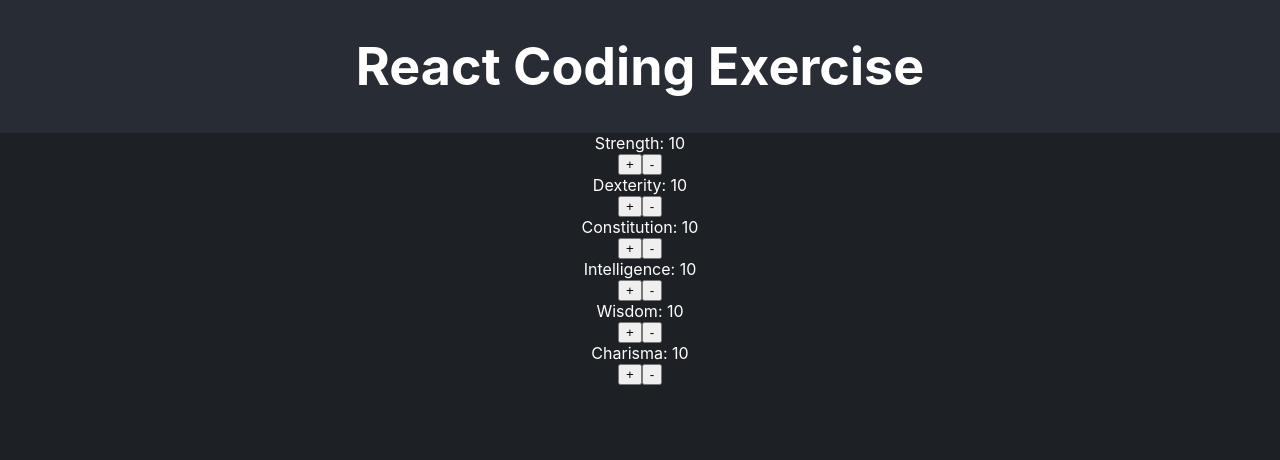
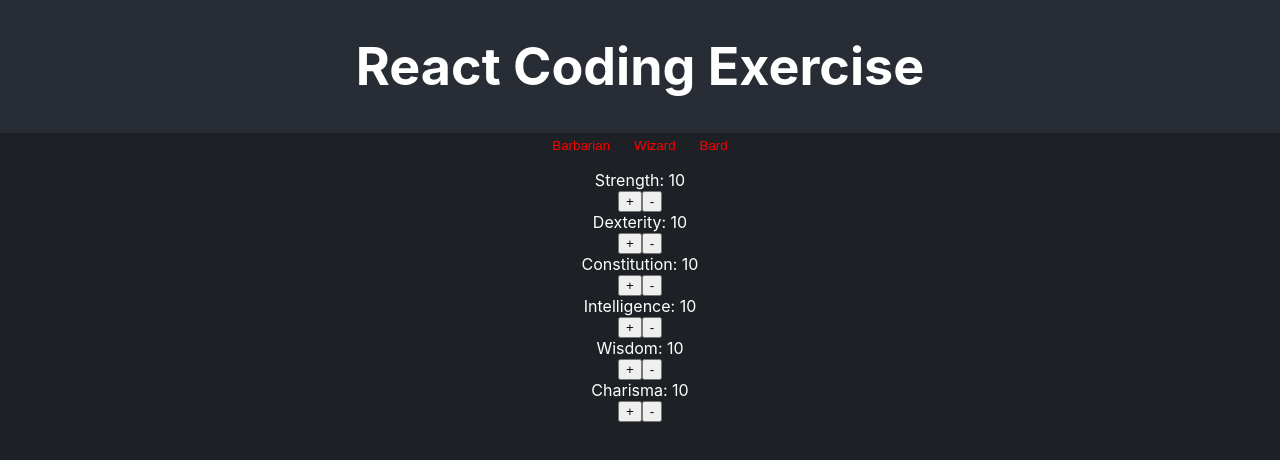
Before and after one commit to ChrisDusyk/recruiting-webapp-character, a React (Create React App) app: page / in a window 1280 px wide. Shown: the top 460 px of the page. Built offline with nearby package versions, Linux system fonts and the light colour scheme.

Commit message:
Add component to break down class minimum requirements

```diff
--- a/src/App.css
+++ b/src/App.css
@@ -44,3 +44,21 @@
     transform: rotate(360deg);
   }
 }
+
+.btn {
+  border: none;
+  background-color: inherit;
+  padding: 5px 12px;
+  display: inline-block;
+  color: white;
+  cursor: pointer;
+}
+
+.invalidClass {
+  border: none;
+  background-color: inherit;
+  padding: 5px 12px;
+  display: inline-block;
+  color: red;
+  cursor: pointer;
+}
--- a/src/App.js
+++ b/src/App.js
@@ -1,16 +1,36 @@
-import { useState } from 'react';
+import { useState, useEffect } from 'react';
 import './App.css';
 import { ATTRIBUTE_LIST, CLASS_LIST, SKILL_LIST } from './consts.js';
 
 import AttributeControl from './AttributeControl';
+import ClassDetails from './ClassDetails';
 
 const attributeSeed = ATTRIBUTE_LIST.map(att => ({ key: att, value: 10 }));
+const classList = Object.keys(CLASS_LIST);
 
 function App() {
   const [attributes, setAttributes] = useState(attributeSeed);
+  const [selectedClass, setSelectedClass] = useState(undefined);
 
   const handleAttributeChange = (attribute, value) => {
     setAttributes(attributes.map(att => att.key === attribute ? { ...att, value } : att));
+  }
+
+  const handleClassSelection = (className) => {
+    setSelectedClass(CLASS_LIST[className]);
+  }
+
+  const doAttributesMeetClassRequirements = (className) => {
+    const currentClass = CLASS_LIST[className];
+    let isValid = true;
+    for (let index in ATTRIBUTE_LIST) {
+      const attribute = ATTRIBUTE_LIST[index];
+      if (attributes.find(att => att.key === attribute)?.value < currentClass[attribute]){
+        isValid = false;
+      }
+    }
+
+    return isValid;
   }
 
   return (
@@ -19,6 +39,9 @@ function App() {
         <h1>React Coding Exercise</h1>
       </header>
       <section className="App-section">
+        {classList.map(c => <button className={`btn ${doAttributesMeetClassRequirements(c) ? '' : 'invalidClass'}`} key={c} onClick={() => handleClassSelection(c)}>{c}</button>)}
+        <br />
+        <ClassDetails classInfo={selectedClass} />
         {attributes.map(att => <AttributeControl key={att.key} label={att.key} value={att.value} setValue={handleAttributeChange} />)}
       </section>
     </div>
--- /dev/null
+++ b/src/ClassDetails.css
@@ -0,0 +1,8 @@
+.classList {
+    display: block;
+    position: relative;
+}
+
+.listContainer {
+    margin-bottom: 12px;
+}
--- /dev/null
+++ b/src/ClassDetails.js
@@ -0,0 +1,11 @@
+import './ClassDetails.css';
+
+function ClassDetails({ classInfo }) {
+    return (
+        <div className='listContainer'>
+            {classInfo && Object.entries(classInfo).map(([key, value]) => <span className='classList' key={key}>{`${key}: ${value}`}</span>)}
+        </div>
+    );
+}
+
+export default ClassDetails;
```
